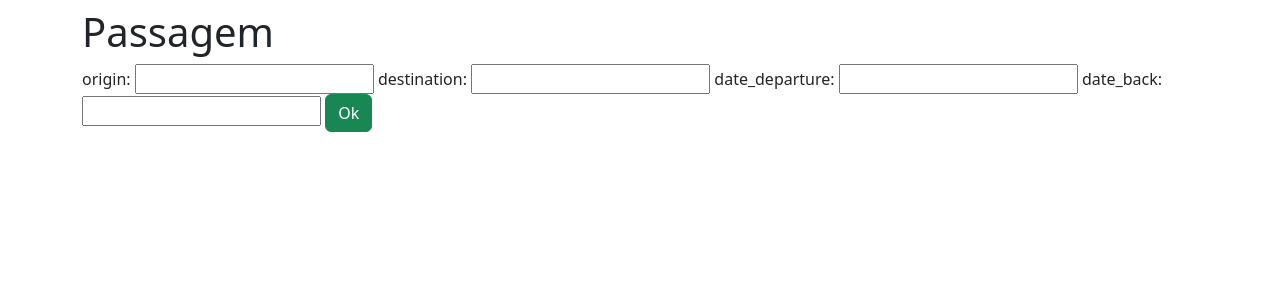
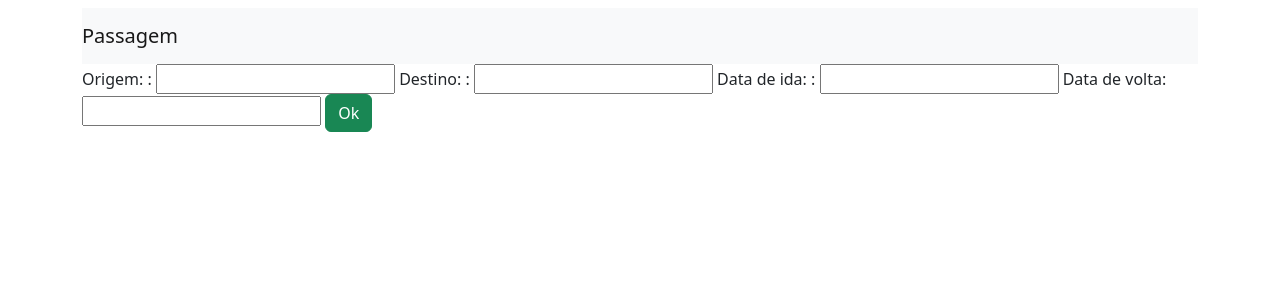
Before and after one commit to RodrigoVazOliveira/tickets, a Django app: page / in a window 1280 px wide. Shown: the top 300 px of the page. Run offline with Django 4.2, Linux system fonts and the light colour scheme.

Commit message:
Add widget of calender in form

```diff
--- a/requirements.txt
+++ b/requirements.txt
@@ -1,3 +1,4 @@
 asgiref==3.5.2
 Django==4.1.3
+django-tempus-dominus==5.1.2.17
 sqlparse==0.4.3
--- a/setup/settings.py
+++ b/setup/settings.py
@@ -38,7 +38,8 @@ INSTALLED_APPS = [
     'django.contrib.sessions',
     'django.contrib.messages',
     'django.contrib.staticfiles',
-    'tickets'
+    'tickets',
+    'tempus_dominus'
 ]
 
 MIDDLEWARE = [
@@ -123,3 +124,5 @@ STATIC_URL = 'static/'
 # https://docs.djangoproject.com/en/4.1/ref/settings/#default-auto-field
 
 DEFAULT_AUTO_FIELD = 'django.db.models.BigAutoField'
+
+TEMPUS_DOMINUS_LOCALIZE=True
--- /dev/null
+++ b/templates/base.html
@@ -0,0 +1,21 @@
+<!DOCTYPE html>
+<html lang="en">
+<head>
+    <meta charset="UTF-8">
+    <meta name="viewport" content="width=device-width, initial-scale=1">
+    <title>Passagem</title>
+    <link href="https://cdn.jsdelivr.net/npm/bootstrap@5.2.3/dist/css/bootstrap.min.css" rel="stylesheet" integrity="sha384-rbsA2VBKQhggwzxH7pPCaAqO46MgnOM80zW1RWuH61DGLwZJEdK2Kadq2F9CUG65" crossorigin="anonymous">
+    <script src="https://code.jquery.com/jquery-3.3.1.slim.min.js" integrity="sha384-q8i/X+965DzO0rT7abK41JStQIAqVgRVzpbzo5smXKp4YfRvH+8abtTE1Pi6jizo" crossorigin="anonymous"></script>
+    {{ form.media }}
+</head>
+<body>
+    <section class="container mt-2">
+      <nav class="navbar navbar-expand-lg navbar-light bg-light">
+          <a class="navbar-brand" href="{% url 'index' %}">Passagem</a>
+      </nav>
+
+      {% block content %}
+      {% endblock %}
+    </section>
+</body>
+</html>
--- a/templates/index.html
+++ b/templates/index.html
@@ -1,21 +1,9 @@
-<!DOCTYPE html>
-<html lang="en">
-<head>
-    <meta charset="UTF-8">
-    <meta name="viewport" content="width=device-width, initial-scale=1">
-    <title>Passagem</title>
-    <link href="https://cdn.jsdelivr.net/npm/bootstrap@5.2.3/dist/css/bootstrap.min.css" rel="stylesheet" integrity="sha384-rbsA2VBKQhggwzxH7pPCaAqO46MgnOM80zW1RWuH61DGLwZJEdK2Kadq2F9CUG65" crossorigin="anonymous">
+{% extends "base.html" %}
+{% block content %}
 
-</head>
-<body>
-    <section class="container mt-2">
-        <h1>Passagem</h1>
-        <form action="{% url 'my_query' %}"  method="post">
-            {% csrf_token %}
-            {{ form }}
-            <button type="submit" class="btn btn-success">Ok</button>
-        </form>
-    </section>
-    <script src="https://cdn.jsdelivr.net/npm/bootstrap@5.2.3/dist/js/bootstrap.bundle.min.js" integrity="sha384-kenU1KFdBIe4zVF0s0G1M5b4hcpxyD9F7jL+jjXkk+Q2h455rYXK/7HAuoJl+0I4" crossorigin="anonymous"></script>
-</body>
-</html>
+<form class="form-group" action="{% url 'my_query' %}"  method="post">
+    {% csrf_token %}
+    {{ form }}
+    <button type="submit" class="btn btn-success">Ok</button>
+</form>
+{% endblock %}
--- a/tickets/forms.py
+++ b/tickets/forms.py
@@ -1,8 +1,10 @@
+from datetime import date
 from django import forms
+from tempus_dominus.widgets import DatePicker
 
 
 class TicketForm(forms.Form):
-    origin = forms.CharField(label='origin', max_length=100)
-    destination = forms.CharField(label='destination', max_length=100)
-    date_departure = forms.DateField(label='date_departure')
-    date_back = forms.DateField(label='date_back')
+    origin = forms.CharField(label='Origem: ', max_length=100)
+    destination = forms.CharField(label='Destino: ', max_length=100)
+    date_departure = forms.DateField(label='Data de ida: ', widget=DatePicker())
+    date_back = forms.DateField(label='Data de volta:', widget=DatePicker())
```
Also changed, not shown: templates/my_query.html (+8 -19 lines).
